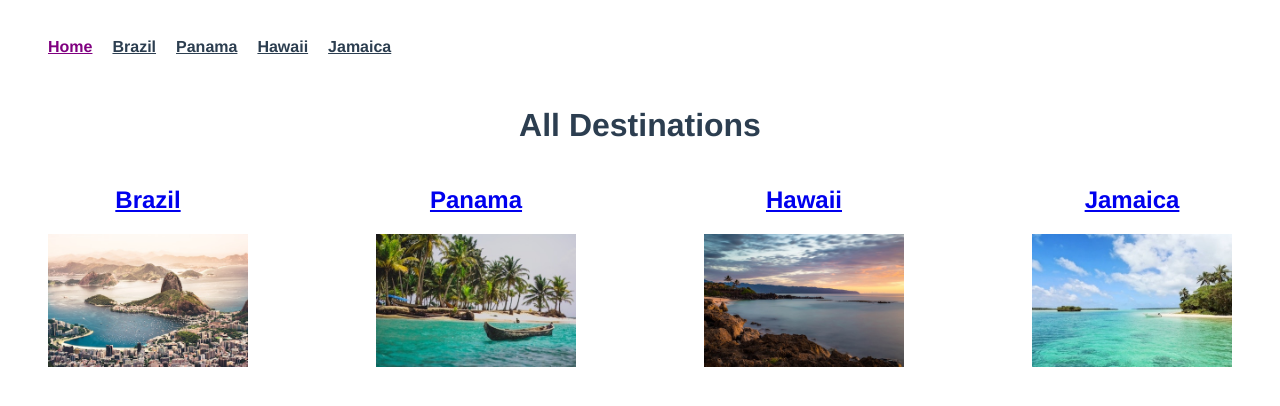
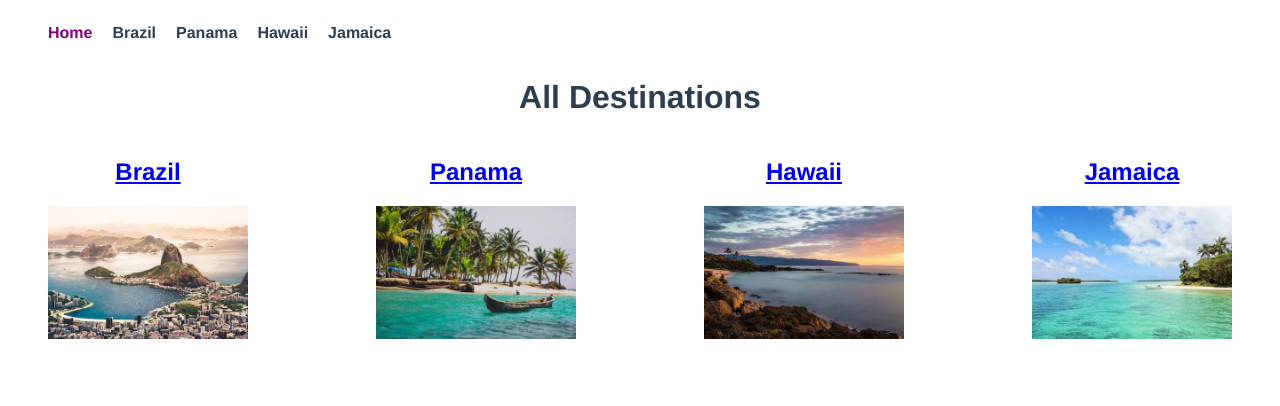
Before and after one commit to mamun-63/vue-travel-app, a Vue app: page / in a window 1280 px wide. Shown: the top 406 px of the page. Built offline with nearby package versions, Linux system fonts and the light colour scheme.

Commit message:
rerender components when vue router params changes

```diff
--- a/src/App.vue
+++ b/src/App.vue
@@ -1,7 +1,7 @@
 <template>
   <div id="app">
     <TheNavigation />
-    <router-view />
+    <router-view :key="$route.path" />
   </div>
 </template>
 
--- a/src/components/TheNavigation.vue
+++ b/src/components/TheNavigation.vue
@@ -1,27 +1,63 @@
 <template>
   <nav id="nav">
-    <router-link to="/">Home</router-link>
-    <router-link to="/brazil">Brazil</router-link>
-    <router-link to="/panama">Panama</router-link>
-    <router-link to="/hawaii">Hawaii</router-link>
-    <router-link to="/jamaica">Jamaica</router-link>
+    <ul class="nav-links">
+      <li class="links">
+        <router-link to='/'>Home</router-link>
+      </li>
+      <li v-for="destination in destinations" :key="destination.name" class="links">
+        <router-link :to="{name: 'DestinationDetails', params: {id: destination.id}}">
+          {{ destination.name }}
+        </router-link>
+      </li>
+    </ul>
   </nav>
 </template>
+
+<script>
+import store from '../store'
+
+export default {
+  data() {
+    return {
+      destinationId: this.$route.params.id,
+      destinations: store.destinations
+    }
+  }
+}
+</script>
 
 <style scoped>
   #nav {
     display: flex;
-  align-items: center;
-  padding: 30px;
   }
 
   #nav a {
     font-weight: bold;
     color: #2c3e50;
-  padding: 0 10px;
+    text-decoration: none;
   }
 
   #nav a.vue-router-active-class {
     color: purple;
   }
+
+  .nav-links {
+    display: flex;
+  }
+
+  .links {
+    padding-right: 20px;
+    list-style: none;
+  }
+
+  .links:hover {
+    text-decoration: none;
+  }
+
+  .logo {
+    font-size: 20px;
+    color: purple;
+    font-weight: bold;
+  }
+
 </style>
```
Lines whose indentation alone changed are shown as unchanged.
